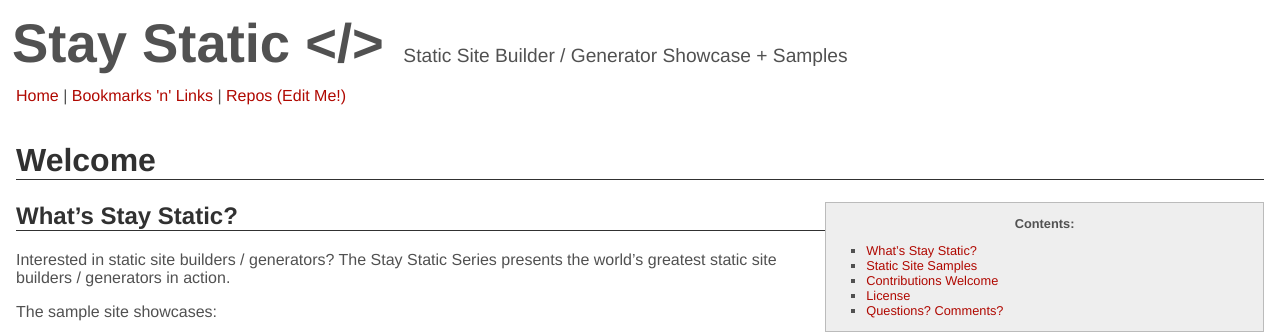
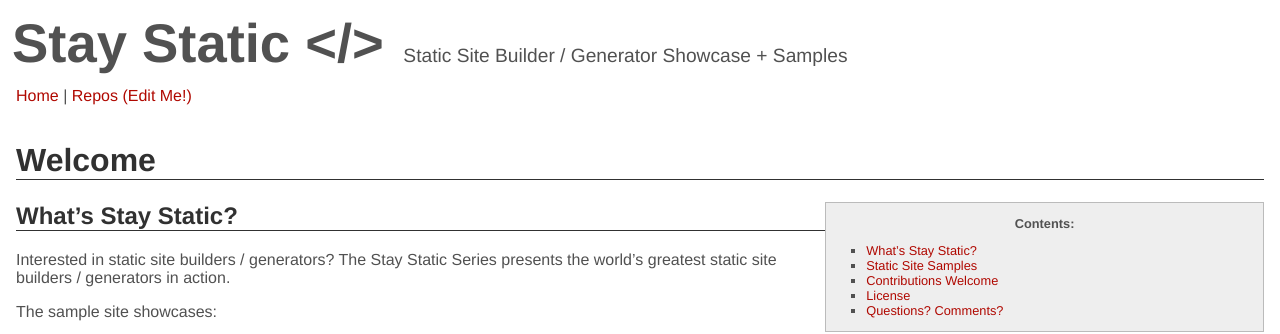
Before and after one commit to staystatic/staystatic.github.io, a Jekyll site: the page built from index.md, in a window 1280 px wide. Shown: the top 334 px of the page. Built offline with Jekyll 4.4.1, drawn with Linux system fonts in a browser that asks for light colours.

Commit message:
move links n bookmarks to static times site

```diff
--- a/_layouts/default.html
+++ b/_layouts/default.html
@@ -17,8 +17,6 @@
 
     <a href="{{ site.path }}/index.html">Home</a> |
 
-    <a href="{{ site.path }}/links.html">Bookmarks 'n' Links</a> |
-
     <a href="https://github.com/staystatic">Repos (Edit Me!)</a>
   </div>
 
```
